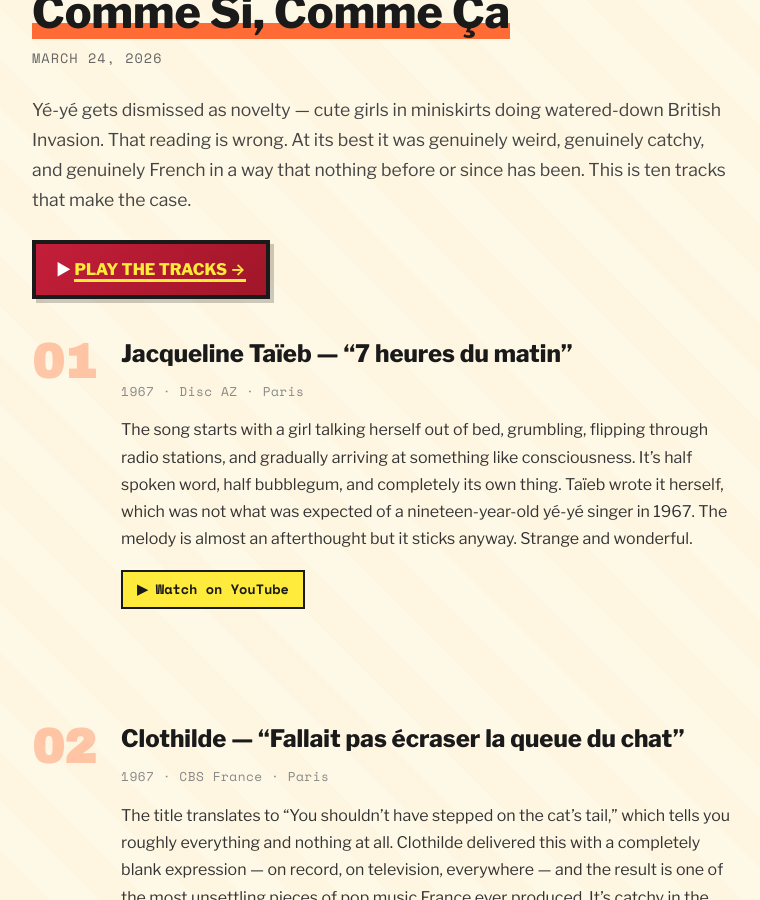
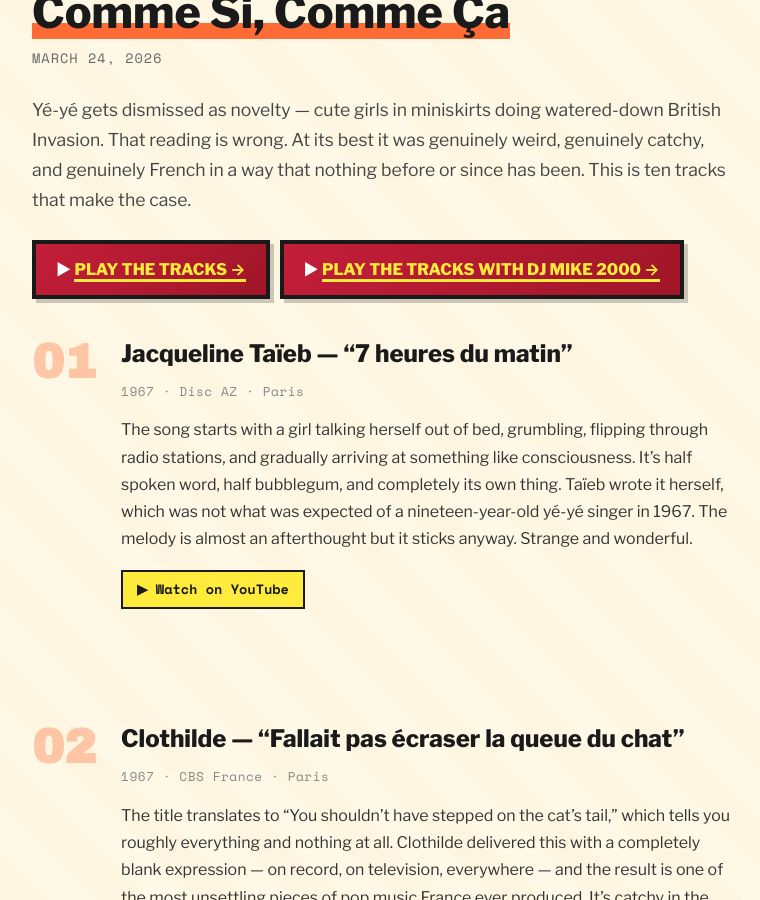
Before and after one commit to michaelgpearce/mike2000, a Jekyll site: the page built from posts/010-comme-si-comme-ca.html, in a window 1280 px wide and 900 px high, scrolled down 486 px. Shown: the whole window, without its empty margins (258-1018 px from the left). Built offline with Jekyll 4.4.1, drawn with Linux system fonts in a browser that asks for light colours.

Commit message:
Post 010: add DJ commentary playlist link

```diff
--- a/posts/010-comme-si-comme-ca.html
+++ b/posts/010-comme-si-comme-ca.html
@@ -9,7 +9,8 @@ title: "Comme Si, Comme Ça"
     <time>March 24, 2026</time>
     <p class="post-intro">Yé-yé gets dismissed as novelty &mdash; cute girls in miniskirts doing watered-down British Invasion. That reading is wrong. At its best it was genuinely weird, genuinely catchy, and genuinely French in a way that nothing before or since has been. This is ten tracks that make the case.</p>
     <div class="playlist-links">
-      <div class="playlist-link">&#9654; <a href="https://www.youtube.com/watch?list=PLY_J9x1TwU6eAFJHAwvkYhqBKL82Ren42&v=oar6Capgk1I&autoplay=1" target="_blank">PLAY THE TRACKS &rarr;</a></div>
+      <div class="playlist-link">&#9654; <a href="https://www.youtube.com/watch?list=PLY_J9x1TwU6eSUyeFMnVBUHWCbLyyerC8&v=oar6Capgk1I&autoplay=1" target="_blank">PLAY THE TRACKS &rarr;</a></div>
+      <div class="playlist-link">&#9654; <a href="https://www.youtube.com/watch?list=PLY_J9x1TwU6ehFzVnnAqvIrotbydGhlfT&v=HdVgb1twAfQ&autoplay=1" target="_blank">PLAY THE TRACKS WITH DJ MIKE 2000 &rarr;</a></div>
     </div>
   </div>
 
```
